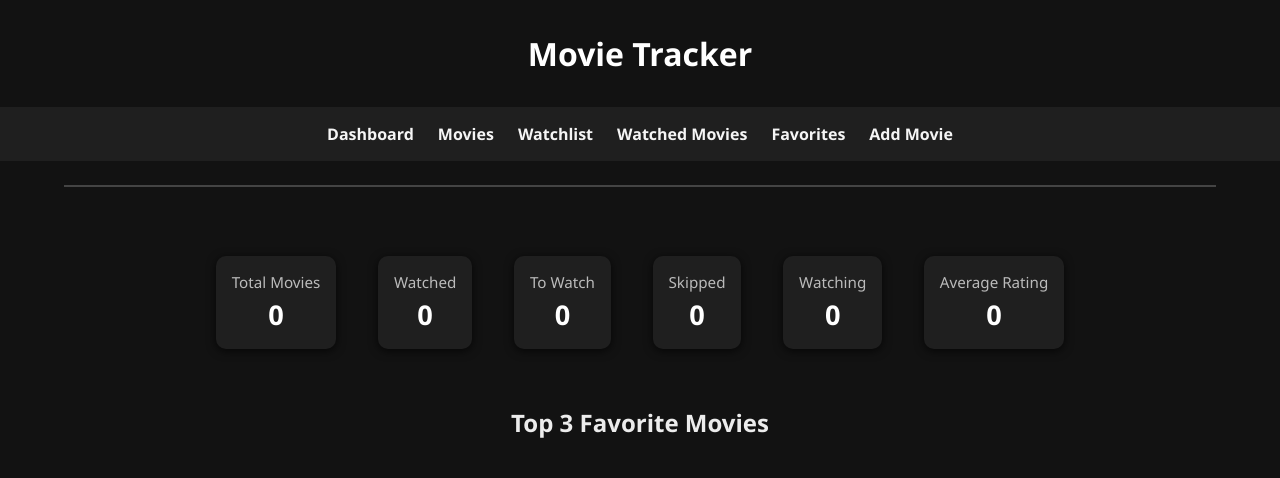
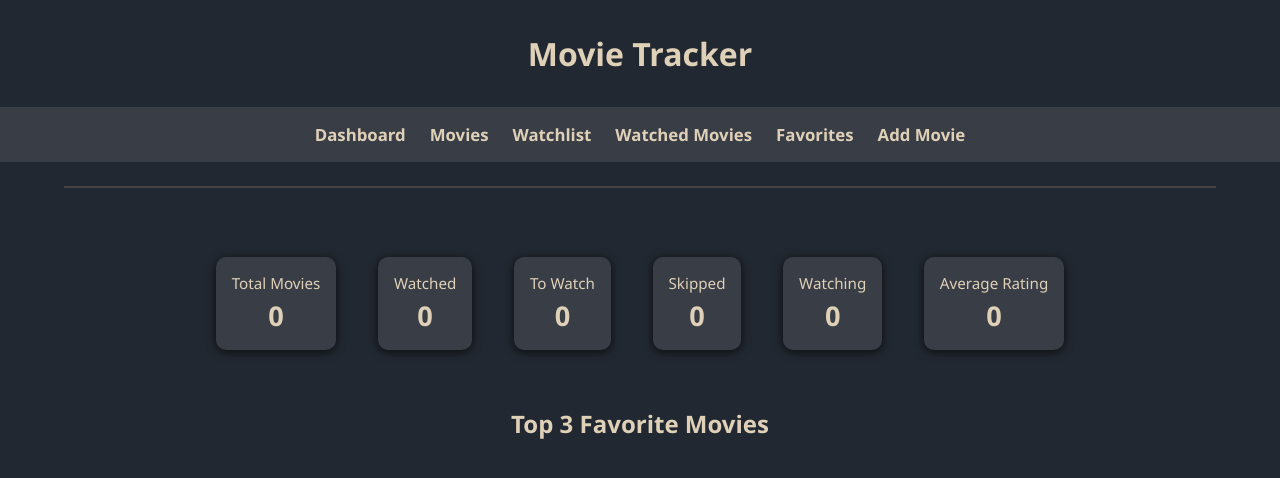
Before and after one commit to ruirnunes/movie-manager, an Angular app: page / in a window 1280 px wide. Shown: the top 478 px of the page. Built offline with nearby package versions, Linux system fonts and the light colour scheme.

Commit message:
style: changed color palette

```diff
--- a/src/app/app.css
+++ b/src/app/app.css
@@ -2,7 +2,7 @@
 h1 {
   text-align: center;
   margin: 1em 0;
-  color: #ffffff;
+  color: #DFD0B8;
 }
 
 router-outlet {
--- a/src/app/components/kpi-card/kpi-card.css
+++ b/src/app/components/kpi-card/kpi-card.css
@@ -1,6 +1,6 @@
 /* kpi-card.css */
 .kpi-card {
-  background-color: #1f1f1f;
+  background-color: #393E46;
   padding: 1em;
   border-radius: 10px;
   box-shadow: 0 2px 10px rgba(0,0,0,0.7);
@@ -15,12 +15,12 @@
 
 .kpi-title {
   font-size: 0.95em;
-  color: #bbb;
+  color: #DFD0B8;
   margin-bottom: 0.3em;
 }
 
 .kpi-value {
   font-size: 1.7em;
   font-weight: bold;
-  color: #ffffff;
+  color: #DFD0B8;
 }
--- a/src/app/components/movie-card/movie-card.css
+++ b/src/app/components/movie-card/movie-card.css
@@ -1,7 +1,7 @@
 /* movie-card.css */
 
 .movie-card {
-  background-color: #1e1e1e;
+  background-color: #393E46;
   border-radius: 10px;
   box-shadow: 0 4px 12px rgba(0,0,0,0.6);
   padding: 1em;
@@ -27,15 +27,17 @@
 .movie-card h3 {
   margin-top: 0;
   font-size: 1.1em;
-  color: #ffffff;
+  color: #DFD0B8;
   text-align: center;
 }
 
 .movie-card p {
   margin: 0.3em 0;
   font-size: 0.9em;
-  color: #ccc;
+  color: #DFD0B8;
 }
+
+
 
 /* linha do status + botões */
 
@@ -50,9 +52,9 @@
 .movie-card select {
   padding: 0.35em;
   border-radius: 5px;
-  border: 1px solid #555;
-  background-color: #2b2b2b;
-  color: #ececec;
+  border: 1px solid #948979;
+  background-color: #393E46;
+  color: #DFD0B8;
   font-size: 0.85em;
 }
 
@@ -67,14 +69,14 @@
   background: none;
   border: none;
   cursor: pointer;
-  color: #aaa;
+  color: #DFD0B8;
   padding: 2px;
   transition: transform 0.15s ease, color 0.2s ease;
 }
 
 .movie-card button:hover {
   transform: scale(1.15);
-  color: #fff;
+  color: #DFD0B8;
 }
 
 /* favorito */
--- a/src/app/pages/favorites/favorites.css
+++ b/src/app/pages/favorites/favorites.css
@@ -7,7 +7,7 @@
 }
 
 .list-container h2 {
-  color: #ffffff;
+  color: #DFD0B8;
   margin-bottom: 1em;
   text-align: center;
 }
--- a/src/app/pages/movie-detail/movie-detail.css
+++ b/src/app/pages/movie-detail/movie-detail.css
@@ -1,13 +1,25 @@
 /* movie-detail.css */
 .movie-detail {
-  background-color: #1f1f1f;
+  background-color: #393E46;
   padding: 2em;
   border-radius: 10px;
   box-shadow: 0 4px 14px rgba(0,0,0,0.7);
   max-width: 600px;
   margin: 2em auto;
-  color: #ccc;
+  color: #DFD0B8;
   position: relative; /* necessário para posicionar os botões */
+}
+
+.movie-detail p {
+  margin: 0.5em 0;
+  color: #DFD0B8; /* cor dos valores */
+  font-size: 1em; /* tamanho padrão dos valores */
+}
+
+.movie-detail p strong {
+  color: #DFD0B8; /* cor dos nomes dos atributos */
+  font-size: 1.1em; /* ligeiramente maior que o valor */
+  margin-right: 0.3em; /* um pequeno espaço antes do valor */
 }
 
 /* Botões no canto superior direito */
--- a/src/app/pages/movie-form/movie-form.css
+++ b/src/app/pages/movie-form/movie-form.css
@@ -3,7 +3,7 @@
   max-width: 600px;
   margin: 2em auto;
   padding: 2em;
-  background-color: #1f1f1f;
+  background-color: #393E46;
   border-radius: 10px;
   box-shadow: 0 4px 14px rgba(0,0,0,0.7);
 }
@@ -11,7 +11,7 @@
 .movie-form h2 {
   text-align: center;
   margin-bottom: 1.5em;
-  color: #fff;
+  color: #D2C1B6;
 }
 
 .form-group {
@@ -23,7 +23,8 @@
 .form-group label {
   font-weight: bold;
   margin-bottom: 0.3em;
-  color: #ccc;
+  color: #D2C1B6;
+  font-size: 1.05em;
 }
 
 .form-group input,
@@ -32,8 +33,8 @@
   padding: 0.5em;
   border-radius: 5px;
   border: 1px solid #555;
-  background-color: #2b2b2b;
-  color: #ececec;
+  background-color: #222831;
+  color: #DFD0B8;
   font-size: 0.95em;
 }
 
--- a/src/app/pages/movie-list/movie-list.css
+++ b/src/app/pages/movie-list/movie-list.css
@@ -30,12 +30,12 @@
   border: none;
   border-radius: 5px;
   cursor: pointer;
-  background-color: #3498db;
-  color: #fff;
+  background-color: #393E46;
+  color: #DFD0B8;
   font-weight: bold;
   transition: background-color 0.2s;
 }
 
 .filter-controls button:hover {
-  background-color: #2980b9;
+  background-color: #948979;
 }
--- a/src/app/pages/watchedlist/watchedlist.css
+++ b/src/app/pages/watchedlist/watchedlist.css
@@ -7,7 +7,7 @@
 }
 
 .list-container h2 {
-  color: #ffffff;
+  color: #DFD0B8;
   margin-bottom: 1em;
   text-align: center;
 }
--- a/src/app/pages/watchlist/watchlist.css
+++ b/src/app/pages/watchlist/watchlist.css
@@ -7,7 +7,7 @@
 }
 
 .list-container h2 {
-  color: #ffffff;
+  color: #DFD0B8;
   margin-bottom: 1em;
   text-align: center;
 }
--- a/src/styles.css
+++ b/src/styles.css
@@ -2,29 +2,30 @@
 body {
   margin: 0;
   font-family: 'Segoe UI', Tahoma, Geneva, Verdana, sans-serif;
-  background-color: #121212;
-  color: #ececec;
+  background-color: #222831;
+  color: #DFD0B8;
 }
 
 h1, h2, h3 {
   margin: 0.5em 0;
-  color: #ececec;
+  color: #DFD0B8;
 }
 
 nav {
   display: flex;
   justify-content: center; /* centraliza horizontalmente */
   gap: 1.5em;
-  background-color: #1f1f1f;
+  background-color: #393E46;
   padding: 1em 0;
   flex-wrap: wrap;
   margin-bottom: 1em;
 }
 
 nav a {
-  color: #f5f5f5;
+  color: #DFD0B8;
   text-decoration: none;
   font-weight: bold;
+  font-size: 1.05em
 }
 
 nav a:hover {
```
